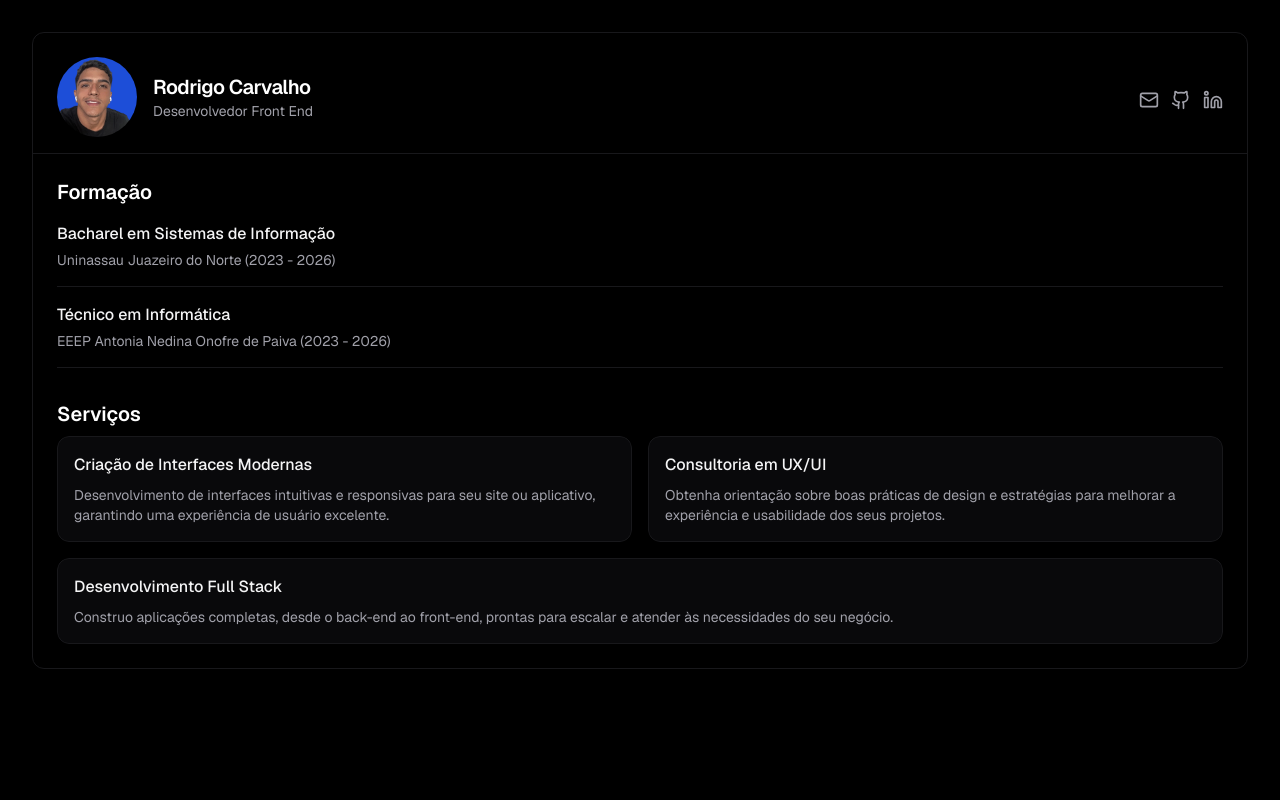
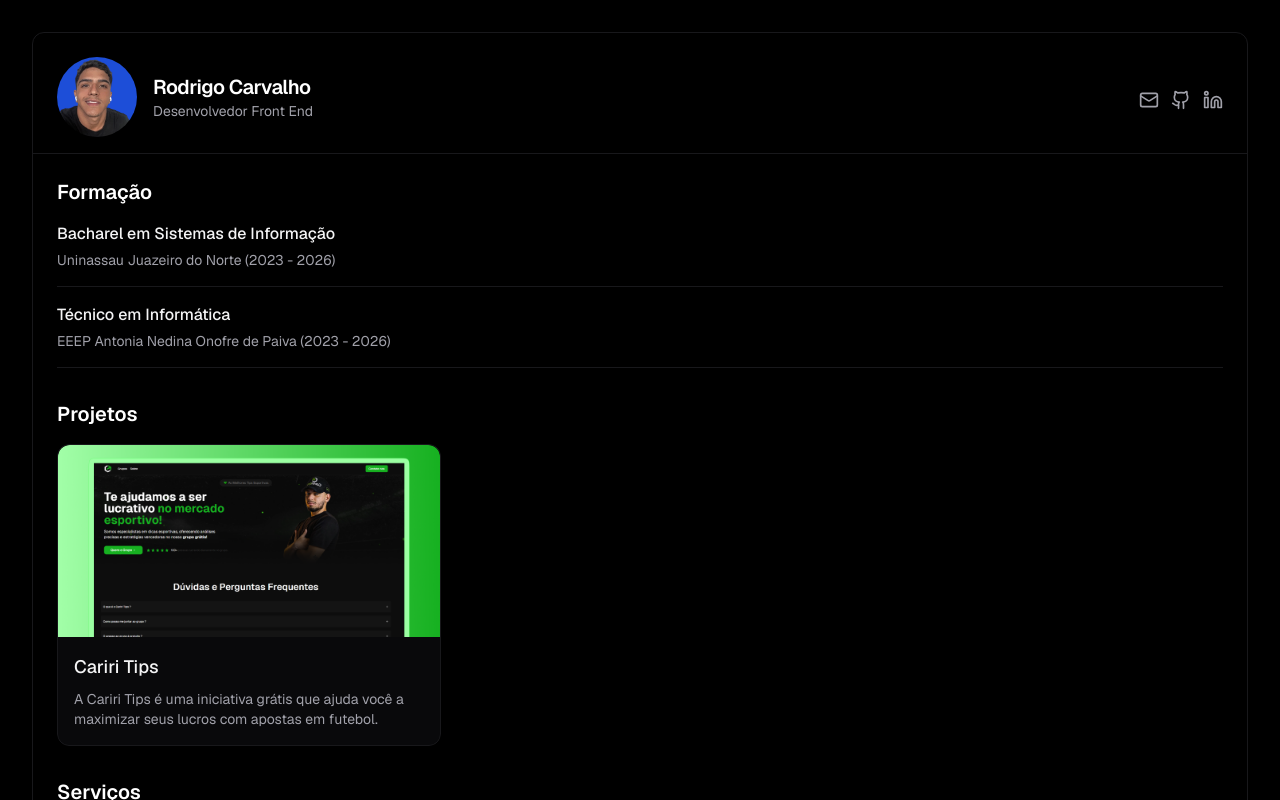
Before and after one commit to skrodrigo/personal-portfolio, a Next.js app: page / in a window 1280 px wide. Shown: the top 800 px of the page. Built offline with nearby package versions, Linux system fonts and the light colour scheme.

Commit message:
add: adicione os cards de projetos

```diff
--- a/app/page.tsx
+++ b/app/page.tsx
@@ -14,26 +14,14 @@ interface Project {
   image: string
 }
 
-// const projects: Project[] = [
-//   {
-//     title: 'nextjs starter kit',
-//     description:
-//       'construa seu saas com as melhores tecnologias para velocidade e escalabilidade.',
-//     image: '/cariri.png',
-//   },
-//   {
-//     title: 'tsafi.xyz',
-//     description:
-//       'um construtor de sites de blog de IA de código aberto e CMS construído com Nextjs, Supabase e TipTap. lance um blog em minutos',
-//     image: '/cariri.png',
-//   },
-//   {
-//     title: 'renderização de blog em html',
-//     description:
-//       'criei meu próprio padrão que me permite renderizar artigos de blog usando html (não gosto de markdown!).',
-//     image: '/cariri.png',
-//   },
-// ]
+const projects: Project[] = [
+  {
+    title: 'Cariri Tips',
+    description:
+      'A Cariri Tips é uma iniciativa grátis que ajuda você a maximizar seus lucros com apostas em futebol. ',
+    image: '/cariri.png',
+  },
+]
 
 function ShinyCard({
   children,
@@ -57,13 +45,13 @@ function ShinyCard({
       className={`relative overflow-hidden rounded-xl ${className}`}
       onMouseMove={handleMouseMove}
     >
-      {children}
       <div
-        className="pointer-events-none absolute -inset-px opacity-0 transition duration-300 group-hover:opacity-100"
+        className="pointer-events-none absolute inset-0 opacity-0 transition duration-300 group-hover:opacity-100"
         style={{
           background: `radial-gradient(600px circle at ${position.x}px ${position.y}px, rgba(255,255,255,.1), transparent 40%)`,
         }}
       />
+      {children}
     </div>
   )
 }
@@ -74,15 +62,19 @@ function ProjectCard({ project }: { project: Project }) {
       whileHover={{ scale: 1.01 }}
       transition={{ type: 'spring', stiffness: 100 }}
     >
-      <ShinyCard className="group h-80">
-        <Card className="bg-zinc-950 border border-zinc-900 hover:border-zinc-500 overflow-hidden h-full flex flex-col">
-          <Image
-            src={project.image}
-            alt={project.title}
-            width={600}
-            height={400}
-            className="w-full h-48 object-cover"
-          />
+      <ShinyCard className="group h-full w-96">
+        <Card className="bg-zinc-950 border border-zinc-900 hover:border-zinc-500 overflow-hidden h-full flex flex-col w-96">
+          <div className="relative w-full h-48 overflow-hidden">
+            <Image
+              src={project.image}
+              alt={project.title}
+              quality={100}
+              priority
+              layout="fill"
+              objectFit="cover"
+              className="rounded-t-xl"
+            />
+          </div>
           <CardContent className="p-4 flex-grow flex flex-col justify-between">
             <h3 className="font-medium text-lg text-zinc-100 mb-2">
               {project.title}
@@ -181,7 +173,7 @@ export default function Component() {
               </div>
             </div>
           </motion.section>
-          {/* <motion.section
+          <motion.section
             initial={{ y: 20, opacity: 0 }}
             animate={{ y: 0, opacity: 1 }}
             transition={{ delay: 0.4 }}
@@ -199,7 +191,7 @@ export default function Component() {
                 </motion.div>
               ))}
             </div>
-          </motion.section> */}
+          </motion.section>
           <motion.section
             initial={{ y: 20, opacity: 0 }}
             animate={{ y: 0, opacity: 1 }}
```
Also changed, not shown: public/cariri.png (added).
